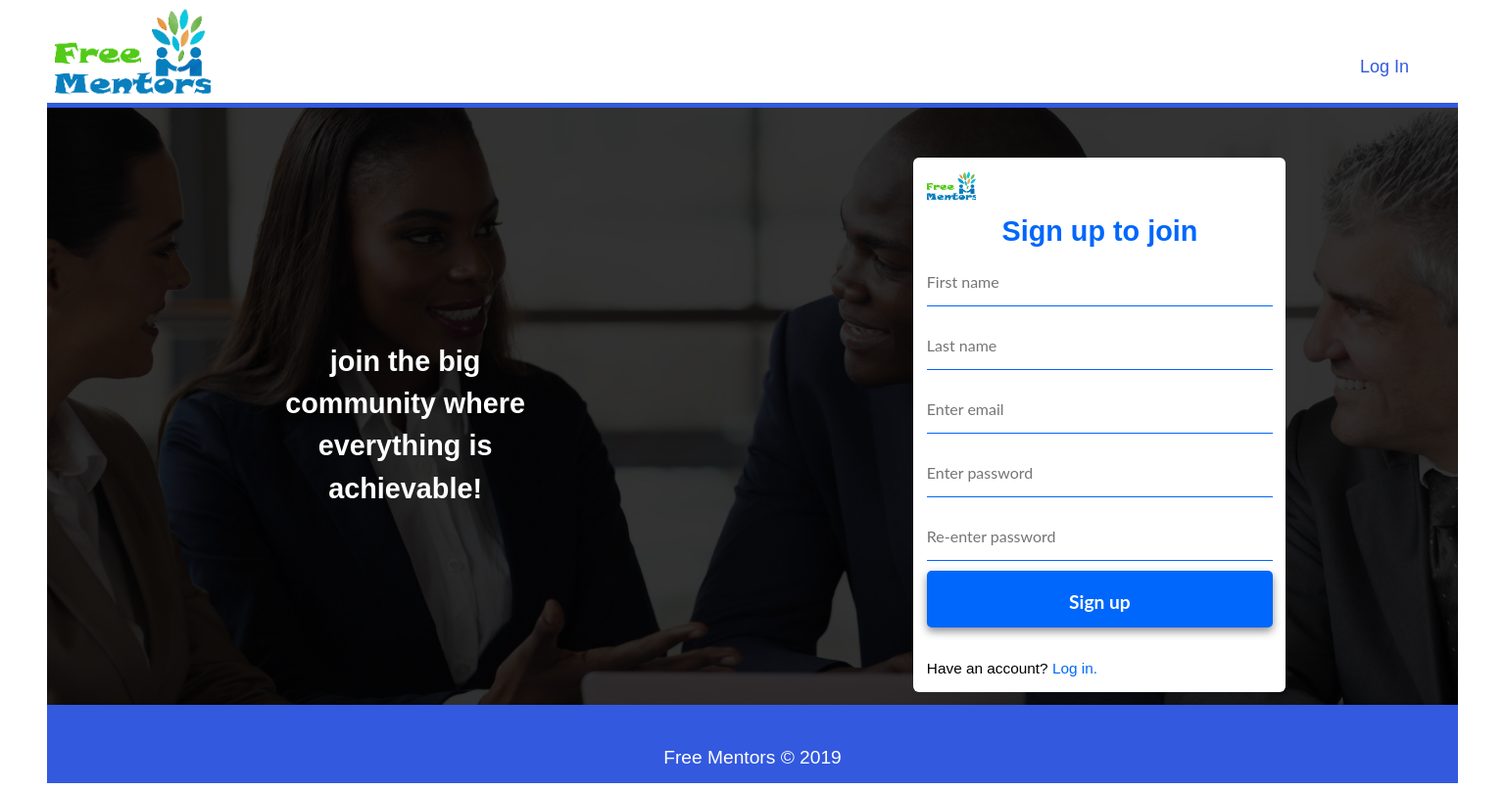
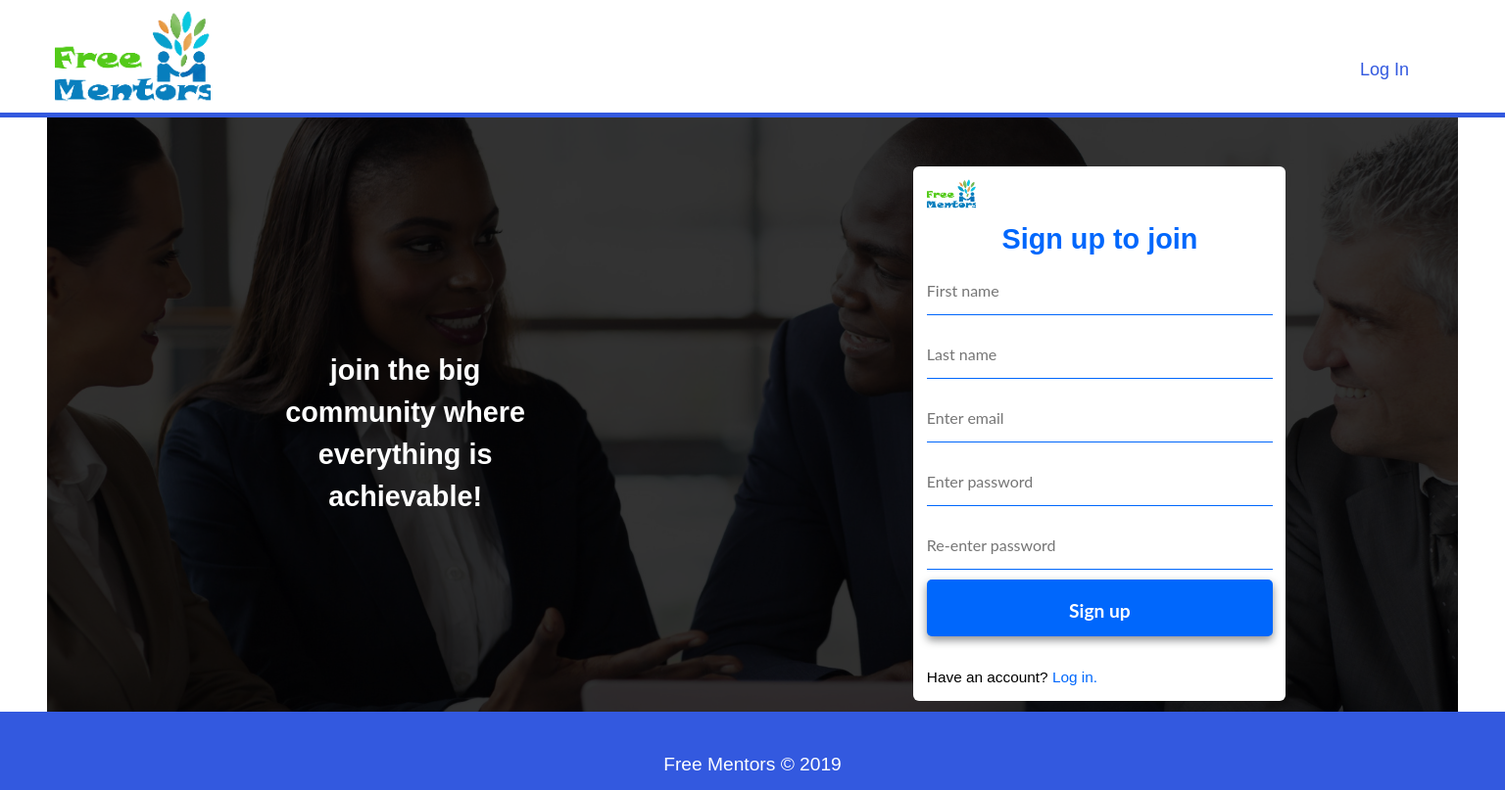
Before and after one commit to gadishimwe/Free-Mentors, a website: page UI/html/sign-up.html in a window 1536 px wide. Shown: the whole page at 98% size. Drawn offline with Linux system fonts and the light colour scheme.

Commit message:
Fixed UI/UX [Finishes #168393380]

```diff
--- a/UI/css/admin.css
+++ b/UI/css/admin.css
@@ -12,6 +12,7 @@ h1,h3{
     color: #0d0d0d;
 }
 body{
+    height: 100%;
     font-family: Arial, Helvetica, sans-serif;
     font-size: 1.2em;
     color: #586069;
@@ -521,7 +522,17 @@ footer{
 }
 
 @media only screen and (min-width: 1440px){
-    body{
+    header{
+        border-bottom: #3359df solid 5px;
+        height: 120px;
+        display: flex;
+    }
+    .container{
+        max-width: 1440px;
+        border-bottom: none;
+        margin: auto;
+    }
+    .main{
          max-width: 1440px;
          margin: auto;
          min-height: 100%;
--- a/UI/css/landing-page.css
+++ b/UI/css/landing-page.css
@@ -5,7 +5,11 @@
     margin: 0;
     box-sizing: border-box;
 }
+html{
+    height: 100%;
+}
 body{
+    height: 100%;
     font-family: Arial, Helvetica, sans-serif;
     font-size: 1.2em;
     color: #586069;
@@ -317,7 +321,17 @@ footer{
 }
 
 @media only screen and (min-width: 1440px){
-    body{
+    header{
+        border-bottom: #3359df solid 5px;
+        height: 120px;
+        display: flex;
+    }
+    .container{
+        max-width: 1440px;
+        border-bottom: none;
+        margin: auto;
+    }
+    section{
          max-width: 1440px;
          margin: auto;
          min-height: 100%;
--- a/UI/css/mentor-homepage.css
+++ b/UI/css/mentor-homepage.css
@@ -12,6 +12,7 @@ h1,h3{
     color: #0d0d0d;
 }
 body{
+    height: 100%;
     font-family: Arial, Helvetica, sans-serif;
     font-size: 1.2em;
     color: #586069;
@@ -479,7 +480,17 @@ footer{
 }
 
 @media only screen and (min-width: 1440px){
-    body{
+    header{
+        border-bottom: #3359df solid 5px;
+        height: 120px;
+        display: flex;
+    }
+    .container{
+        max-width: 1440px;
+        border-bottom: none;
+        margin: auto;
+    }
+    .main{
          max-width: 1440px;
          margin: auto;
          min-height: 100%;
--- a/UI/css/reset-password.css
+++ b/UI/css/reset-password.css
@@ -9,6 +9,7 @@ html{
     height: 100%;
 }
 body{
+    height: 100%;
     font-family: Arial, Helvetica, sans-serif;
     font-size: 1.2em;
     line-height: 1.5;
@@ -295,8 +296,19 @@ footer{
 
 
 @media only screen and (min-width: 1440px){
-    body{
+    header{
+        border-bottom: #3359df solid 5px;
+        height: 120px;
+        display: flex;
+    }
+    .container{
         max-width: 1440px;
+        border-bottom: none;
+        margin: auto;
+    }
+    section{
+        margin: auto;
+        width: 1440px;
     }
    .section2{
    max-height: 600px;
--- a/UI/css/sign-in.css
+++ b/UI/css/sign-in.css
@@ -9,6 +9,7 @@ html{
     height: 100%;
 }
 body{
+    height: 100%;
     font-family: Arial, Helvetica, sans-serif;
     font-size: 1.2em;
     line-height: 1.5;
@@ -295,8 +296,19 @@ footer{
     }
 
 @media only screen and (min-width: 1440px){
-    body{
+    header{
+        border-bottom: #3359df solid 5px;
+        height: 120px;
+        display: flex;
+    }
+    .container{
         max-width: 1440px;
+        border-bottom: none;
+        margin: auto;
+    }
+    section{
+        margin: auto;
+        width: 1440px;
     }
     .section1{
         margin: auto;
--- a/UI/css/sign-up.css
+++ b/UI/css/sign-up.css
@@ -9,6 +9,7 @@ html{
     height: 100%;
 }
 body{
+    height: 100%;
     font-family: Arial, Helvetica, sans-serif;
     font-size: 1.2em;
     line-height: 1.5;
@@ -296,13 +297,24 @@ footer{
 
 
 @media only screen and (min-width: 1440px){
-    body{
-         max-width: 1440px;
+    header{
+        border-bottom: #3359df solid 5px;
+        height: 120px;
+        display: flex;
+    }
+    .container{
+        max-width: 1440px;
+        border-bottom: none;
+        margin: auto;
+    }
+    section{
+        margin: auto;
+        width: 1440px;
      }
     .section1{
         margin: auto;
     }
     .section2{
-    max-height: 600px;
+        max-height: 600px;
     }
 }
--- a/UI/css/specific-mentor.css
+++ b/UI/css/specific-mentor.css
@@ -12,6 +12,7 @@ h1,h3,b{
     color: #0d0d0d;
 }
 body{
+    height: 100%;
     font-family: Arial, Helvetica, sans-serif;
     font-size: 1.2em;
     color: #586069;
@@ -540,7 +541,17 @@ footer{
 }
 
 @media only screen and (min-width: 1440px){
-    body{
+    header{
+        border-bottom: #3359df solid 5px;
+        height: 120px;
+        display: flex;
+    }
+    .container{
+        max-width: 1440px;
+        border-bottom: none;
+        margin: auto;
+    }
+    .main{
          max-width: 1440px;
          margin: auto;
          min-height: 100%;
--- a/UI/css/user-homepage.css
+++ b/UI/css/user-homepage.css
@@ -12,6 +12,7 @@ html{
     height: 100%;
 }
 body{
+    height: 100%;
     font-family: Arial, Helvetica, sans-serif;
     font-size: 1.2em;
     color: #586069;
@@ -416,7 +417,17 @@ footer{
 }
 
 @media only screen and (min-width: 1440px){
-    body{
+    header{
+        border-bottom: #3359df solid 5px;
+        height: 120px;
+        display: flex;
+    }
+    .container{
+        max-width: 1440px;
+        border-bottom: none;
+        margin: auto;
+    }
+    .main{
          max-width: 1440px;
          margin: auto;
          min-height: 100%;
```
